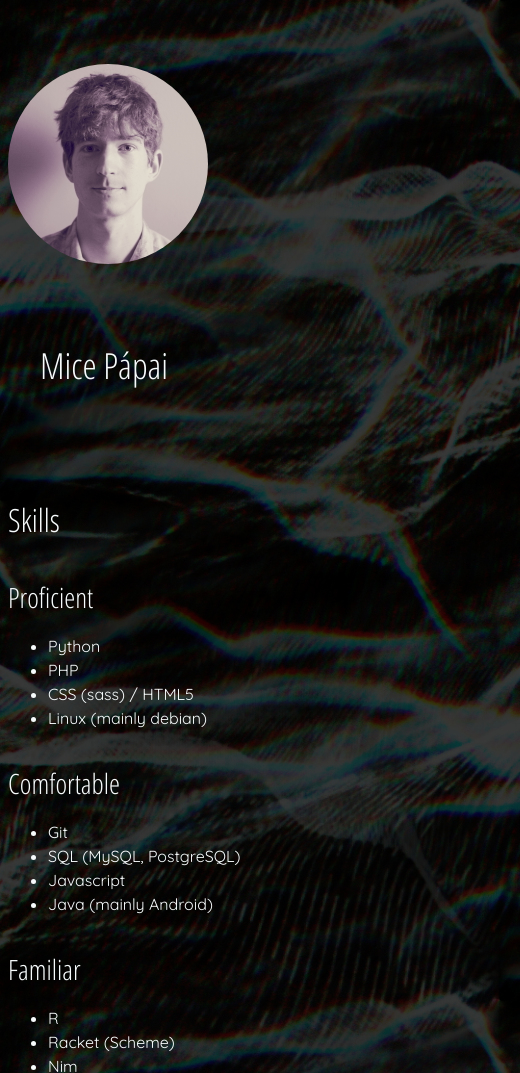
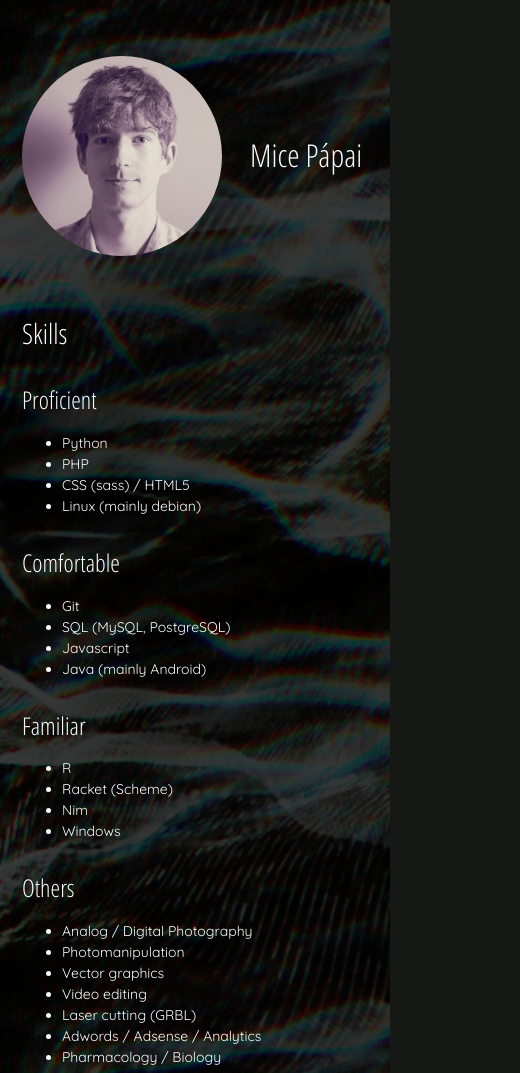
Before and after one commit to qwhex/qwhex.github.io, a plain HTML site: page index.html in a window 390 px wide. Shown: the top 1073 px of the page, 520 px wide, since content can reach past the window. Drawn offline with Linux system fonts and the light colour scheme.

Commit message:
Optimize for cell phones

```diff
--- a/css/q.scss
+++ b/css/q.scss
@@ -17,8 +17,43 @@ body {
   background-image: url('/img/bg_small.jpg');
   color: $ghost-white;
   font-family: $main-font;
-  font-size: 16px;
+  font-size: 14px;
   line-height: 1.5;
+}
+
+@media only screen and (min-width: 320px) {
+  body,
+  html {
+    font-size: 14px;
+  }
+}
+
+@media only screen and (min-width: 480px) {
+  body,
+  html {
+    font-size: 14px;
+  }
+}
+
+@media only screen and (min-width: 768px) {
+  body,
+  html {
+    font-size: 16px;
+  }
+}
+
+@media only screen and (min-width: 992px) {
+  body,
+  html {
+    font-size: 16px;
+  }
+}
+
+@media only screen and (min-width: 1200px) {
+  body,
+  html {
+    font-size: 18px;
+  }
 }
 
 td {
@@ -64,7 +99,7 @@ h1 {
 a {
   color: $funky-magenta;
   text-decoration: none;
-  transition: all 420ms cubic-bezier(0.420, 0.000, 0.580, 1.000);
+  transition: all 420ms cubic-bezier(.42, 0, .58, 1);
 
   &:hover {
     color: $ghost-white;
@@ -73,22 +108,27 @@ a {
 
 .header {
   margin: 4rem auto 2rem;
+  padding: 0 1rem;
   height: 200px;
+  max-width: 58rem; /* magic */
 }
 
 .main-content {
   margin: 0 auto 6rem;
-}
-
-.main-content,
-.header {
   max-width: 60rem;
 }
 
 .column {
   width: 28rem;
-  margin-right: 2rem;
+  margin: 0;
+  padding: 0 1rem;
   float: left;
+}
+
+@media only screen and (max-width: 1000px) {
+  .column {
+    width: 20rem;
+  }
 }
 
 //toggle
@@ -131,7 +171,7 @@ label {
 .title {
   left: 2rem;
   height: 125px;
-  width: 30rem;
+  width: 10rem;
   vertical-align: middle;
   float: left;
   position: relative;
--- a/index.html
+++ b/index.html
@@ -3,6 +3,7 @@
 <html lang="en">
 <head>
   <meta charset="utf-8">
+  <meta name="viewport" content="width=device-width, initial-scale=1">
   <title>Mice Pápai CV</title>
   <link rel="stylesheet" type="text/css" href="css/q.min.css">
   <link rel="icon" type="image/png" sizes="16x16" href="img/favicon-16x16.png">
```
Also changed, not shown: css/q.min.css.
